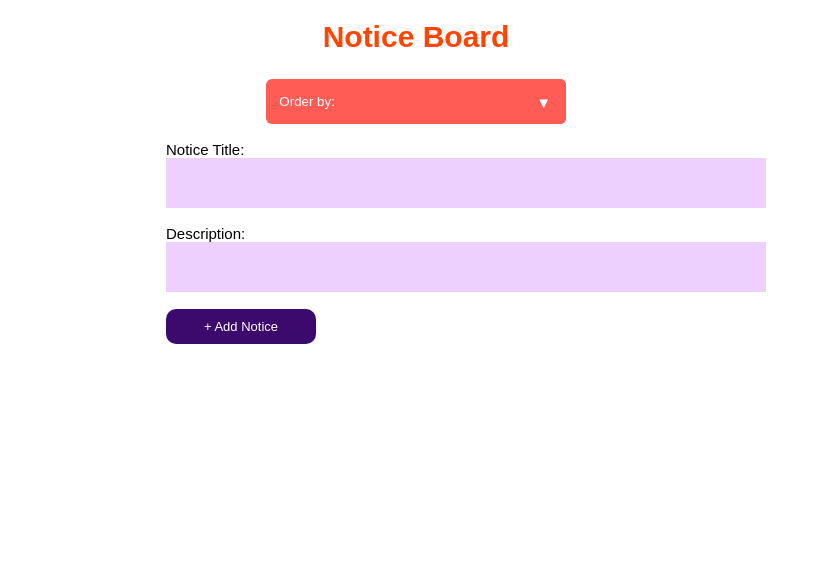
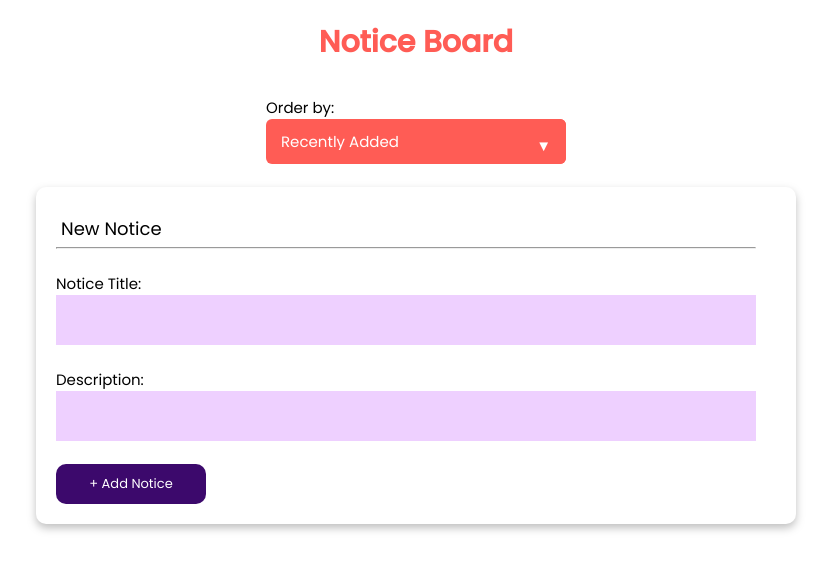
Before and after one commit to GayanKod/Modulo, a React (Create React App) app in the folder client/: page /noticeboard in a window 1280 px wide. Shown: the top 570 px of the page, without its empty margins (224-1055 px from the left). Built offline with nearby package versions, Linux system fonts and the light colour scheme.

Commit message:
"added some stylings"

```diff
--- a/client/src/components/Noticeboard/Dropdown.tsx
+++ b/client/src/components/Noticeboard/Dropdown.tsx
@@ -15,7 +15,6 @@ const Dropdown: React.FunctionComponent = () => {
   return(
           <div className="select">
               <select>
-                      <option value="1">Order by:</option>
                       <option value="2">Recently Added</option>
                       <option value="3">All</option>
               </select>
--- a/client/src/components/Noticeboard/NoticeInput.tsx
+++ b/client/src/components/Noticeboard/NoticeInput.tsx
@@ -63,6 +63,12 @@ const NoticeInput :FC = () => {
        <div className="header">
          <br>
          </br>
+         <div className="InputTitle">
+         <p>New Notice</p>
+         </div>
+
+         <hr></hr>
+         <br></br>
          <div>
             <p>Notice Title:</p>
             <div className="inputContainer">
--- a/client/src/pages/NoticeBoard.tsx
+++ b/client/src/pages/NoticeBoard.tsx
@@ -18,9 +18,14 @@ function NoticeBoard(){
             </div>
 
             <br></br>
+
             <div className="Dropdown">
+               <p>Order by:</p>
                   <Dropdown/>
+
             </div>
+
+            <br></br>
 
          <>
             <div>
--- a/client/src/styles/NoticeBoard.scss
+++ b/client/src/styles/NoticeBoard.scss
@@ -1,4 +1,5 @@
 @import "../styleVar/colorPalette.scss";
+@import url("https://fonts.googleapis.com/css2?family=Poppins:wght@400;500&display=swap");
 
 .NoticeBoard{
 
@@ -8,12 +9,13 @@
         flex-direction: column;
         width: 100vw;
         height: 90vh;
-
+        font-family: "Poppins", sans-serif;
         padding: 20px;
 
 }
 
 .header{
+    font-family: "Poppins", sans-serif;
     font-size: 15px;
     font-weight: 50px;
     color: black;
@@ -21,9 +23,13 @@
 }
 
 .NoticeBoard-title{
+    font-family: "Poppins", sans-serif;
     font-size: 15px;
-    font-weight: 20px;
-    color: orangered;
+    font-weight: 15px;
+    color: #ff5c55;
     align-items: left;
+    position:relative;
+
+
 
 }
--- a/client/src/styles/NoticeCard.scss
+++ b/client/src/styles/NoticeCard.scss
@@ -1,9 +1,10 @@
 @import "../styleVar/colorPalette.scss";
+@import url("https://fonts.googleapis.com/css2?family=Poppins:wght@400;500&display=swap");
 
 
 
 .notice{
-    width: 600px;
+    width: 800px;
     height: 180px;
     display: flex;
     color: black;
@@ -27,6 +28,7 @@
     border-left-width: 20px;
     border-left-color:#c77dff ;
     padding-bottom: 10px;
+    font-family: "Poppins", sans-serif;
 
   }
 
@@ -34,6 +36,7 @@
    .notice .title {
     font-size: 18px;
     font-weight: 700;
+    font-family: "Poppins", sans-serif;
     margin-top: 3px;
     padding: 3px;
 
@@ -42,6 +45,7 @@
 
   .notice .p{
     font-size: 14px;
+    font-family: "Poppins", sans-serif;
     color: black;
     margin-top:6px;
     padding-top:8px;
@@ -59,6 +63,7 @@
     padding: 20px;
     padding-left: 30px;
     padding-top: 5px;
+    font-family: "Poppins", sans-serif;
 
     font: size 17px;
     font-weight: 500;
--- a/client/src/styles/NoticeDropdown.scss
+++ b/client/src/styles/NoticeDropdown.scss
@@ -1,4 +1,5 @@
 @import "../styleVar/colorPalette.scss";
+@import url("https://fonts.googleapis.com/css2?family=Poppins:wght@400;500&display=swap");
 
 :root {
 
@@ -19,6 +20,8 @@
     background-color: var(--color2);
     background-image: none;
     cursor: pointer;
+    font-family: "Poppins", sans-serif;
+    font-size: 15px;
   }
   /* Remove IE arrow */
   select::-ms-expand {
@@ -32,6 +35,7 @@
     height: 3em;
     border-radius: .40em;
     overflow: hidden;
+
   }
   /* Arrow */
   .select::after {
@@ -57,8 +61,12 @@
   h1 {
     margin: 0 0 0.25em;
   }
+  p{
+    color:black;
+  }
   a {
     font-weight: bold;
+    font-family: "Poppins", sans-serif;
     color: var(--color1);
     text-decoration: none;
     padding: .25em;
--- a/client/src/styles/NoticeInput.scss
+++ b/client/src/styles/NoticeInput.scss
@@ -1,13 +1,12 @@
 @import "../styleVar/colorPalette.scss";
+@import url("https://fonts.googleapis.com/css2?family=Poppins:wght@400;500&display=swap");
 
 
 .NoticeInput button{
     background: $P3;
     color: #fff;
     border: none;
-
     padding: 10px;
-
     font-size:  13px;
     font-weight: 200;
     cursor: pointer;
@@ -15,6 +14,7 @@
     width: 150px;
     border-radius:10px;
     align-self: center;
+    font-family: "Poppins", sans-serif;
 
   }
 
@@ -23,16 +23,26 @@
     margin: 0%;
     padding: 0%;
     font-size: 15px;
+    font-family: "Poppins", sans-serif;
 
 
 
   }
 
 
-  .NoticeInput{
+  .NoticeInput .header{
 
     border-color: purple;
-
+    border:1px;
+    background-color: white;
+    padding-left: 20px;
+    padding-right: 40px;
+    padding-bottom: 20px;
+    mix-blend-mode: normal;
+    filter: drop-shadow(0px 4px 4px rgba(0, 0, 0, 0.25));
+    border-radius: 10px;
+    width: auto;
+    font-family: "Poppins", sans-serif;
 
 
 
@@ -42,8 +52,8 @@
     color: white;
     cursor: pointer;
     outline: inherit;
-    width: 500px;
-    font: "Foco", sans-serif;
+    width: 700px;
+    font-family: "Poppins", sans-serif;
     font: size 15px;
     display: flex;
     flex-direction: column;
@@ -51,17 +61,30 @@
 
   }
 
+  .header .InputTitle{
+    padding: 5px;
+    font-size: 18px;
+    font-family: "Poppins", sans-serif;
+  }
 
   .header input{
 
-    width: 600px;
+    width: 700px;
     height: 50px;
     border: 40px;
     background-color: #eed0ff;
+    padding-top: 5px;
     padding-left: 10px;
     font-size: 17px;
+    font-family: "Poppins", sans-serif;
     border: 1px solid #eed0ff;
     align-items: center;
 
 
   }
+
+  .header .hr{
+
+      border: 0.3px solid #000000;
+      transform: rotate(0deg);
+  }
```
Lines whose indentation alone changed are shown as unchanged.
